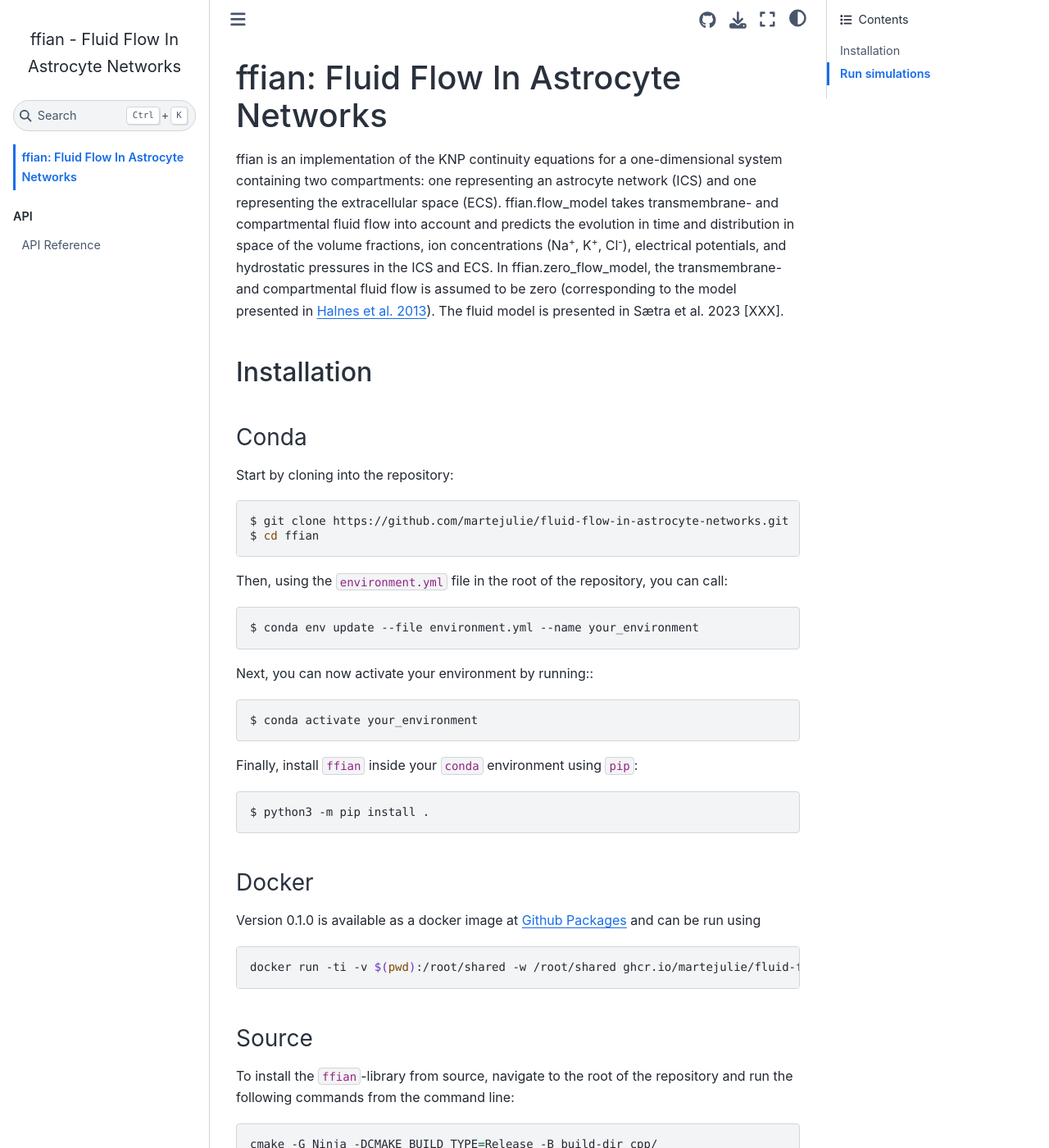
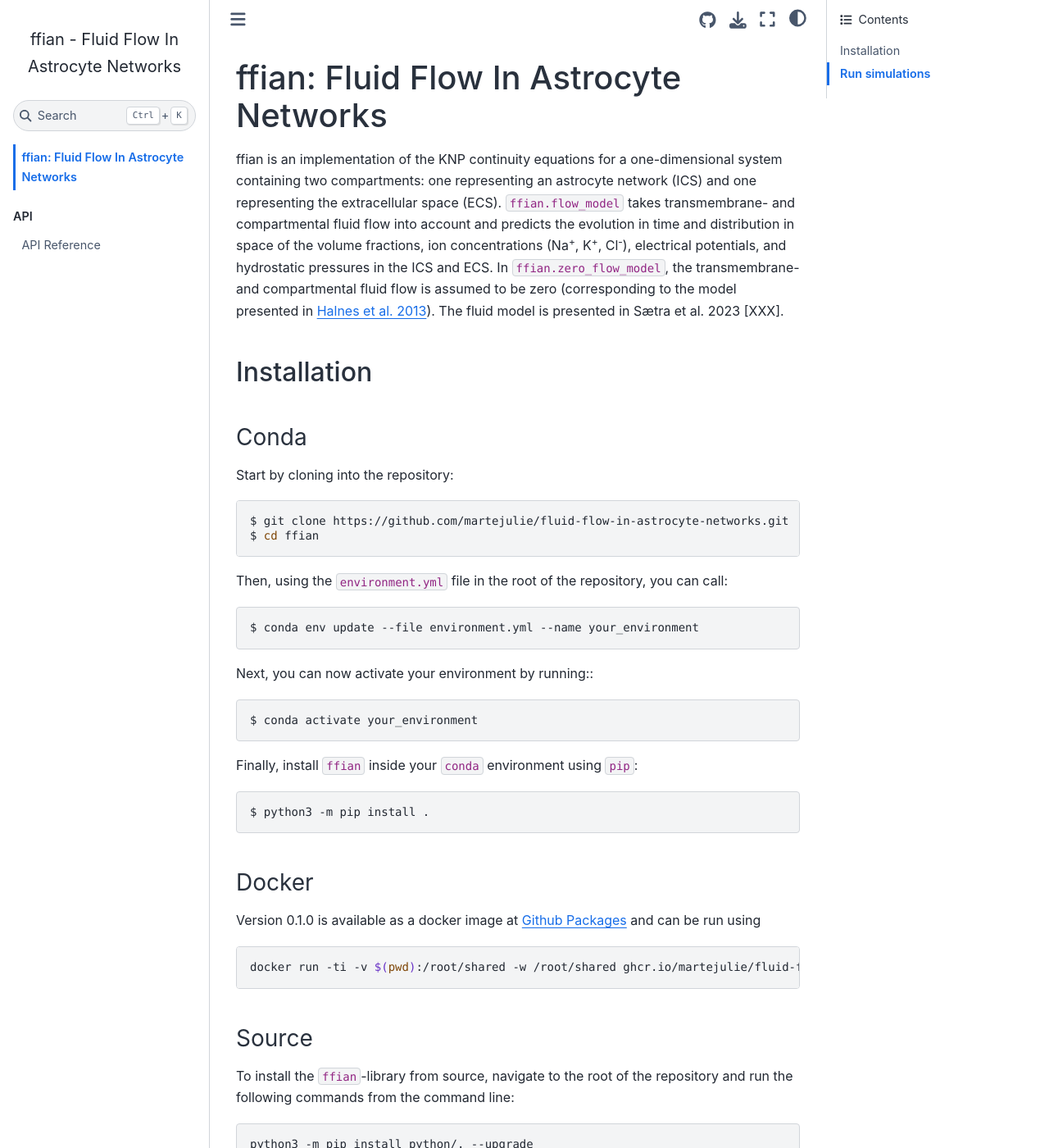
Before and after one commit to hittheant/Simula_Summer_Project_1, a Jupyter Book: the page built from README.md, in a window 1280 px wide and 1400 px high. Shown: the whole window at 82% size. Built offline with Jupyter Book 1.0.4 settings and Sphinx 7.4.7 and the Sphinx Book theme 1.1.4, drawn with Linux system fonts in a browser that asks for light colours; some of the changed text lies outside the part shown.

Commit message:
build docs

````diff
--- a/README.md
+++ b/README.md
@@ -3,12 +3,12 @@
 ffian is an implementation of the KNP continuity equations for a
 one-dimensional system containing two compartments:
 one representing an astrocyte network (ICS) and one representing the
-extracellular space (ECS). ffian.flow\_model takes transmembrane- and
+extracellular space (ECS). `ffian.flow_model` takes transmembrane- and
 compartmental fluid flow into account and predicts the evolution in time
 and distribution in space of the volume fractions,
 ion concentrations (Na<sup>+</sup>, K<sup>+</sup>, Cl<sup>-</sup>),
 electrical potentials, and hydrostatic
-pressures in the ICS and ECS. In ffian.zero\_flow\_model,
+pressures in the ICS and ECS. In `ffian.zero_flow_model`,
 the transmembrane- and compartmental fluid flow is assumed to be zero
 (corresponding to the model presented in
 [Halnes et al. 2013](https://journals.plos.org/ploscompbiol/article?id=10.1371/journal.pcbi.1003386)).
@@ -58,12 +58,10 @@
 To install the `ffian`-library from source, navigate to the root of the repository and
 run the following commands from the command line:
 ```bash
-cmake -G Ninja -DCMAKE_BUILD_TYPE=Release -B build-dir cpp/
-ninja -j3 install -C build-dir
 python3 -m pip install python/. --upgrade
 ```
 
-`ffian` requires `fenics-dolfin` and `numpy`.
+`ffian` requires `fenics-dolfin`, `numpy`, and `matplotlib`.
 
 ## Run simulations
 
--- a/_config.yml
+++ b/_config.yml
@@ -31,4 +31,4 @@
   - 'sphinx.ext.viewcode'
 
 
-exclude_patterns: ["src/*", "test/*", ".pytest_cache/*", "*.py"]
+exclude_patterns: ["src/*", "test/*", ".pytest_cache/*", "tests/.pytest_cache/*", "*.py"]
--- a/pyproject.toml
+++ b/pyproject.toml
@@ -19,7 +19,8 @@
 # Direct dependencies
 dependencies = [
     'numpy',
-    'fenics-dolfin'
+    'fenics-dolfin',
+    'matplotlib'
 ]
 
 [project.optional-dependencies]
````
Also changed, not shown: 4 other files.
